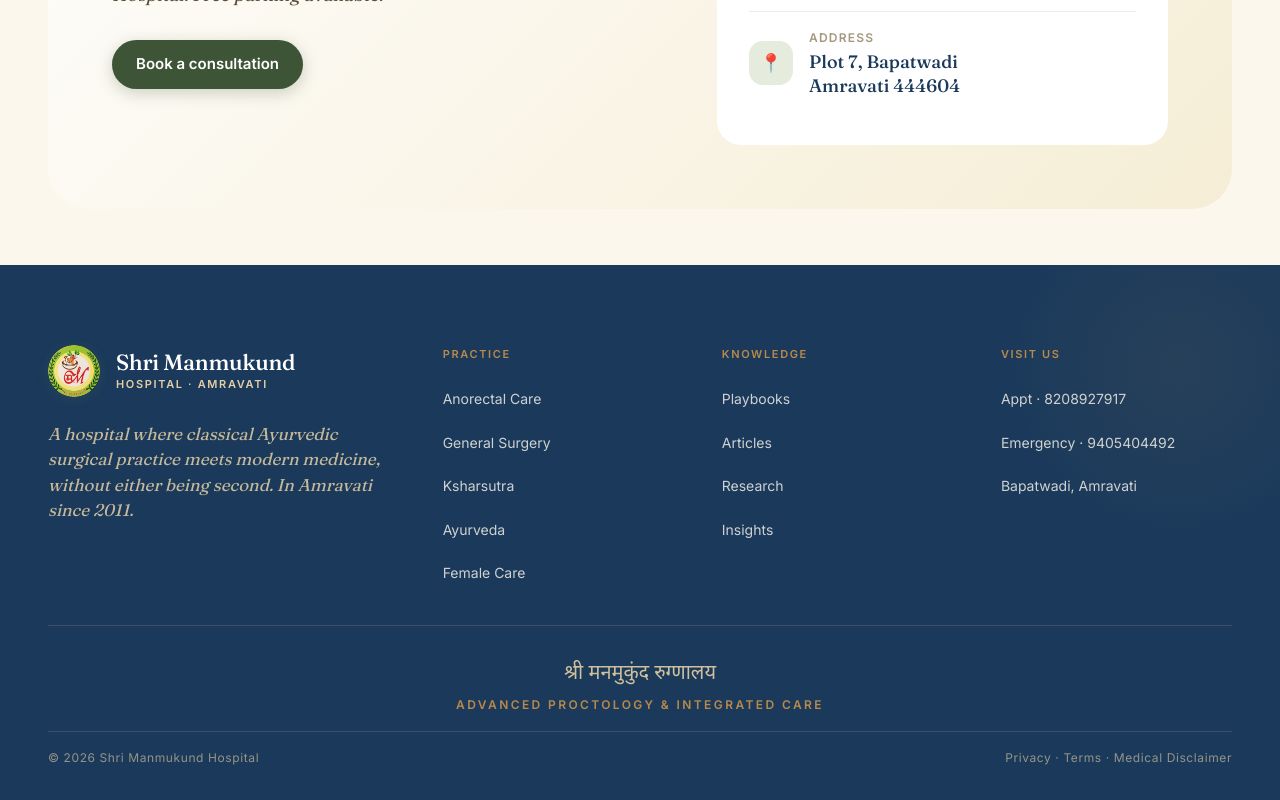
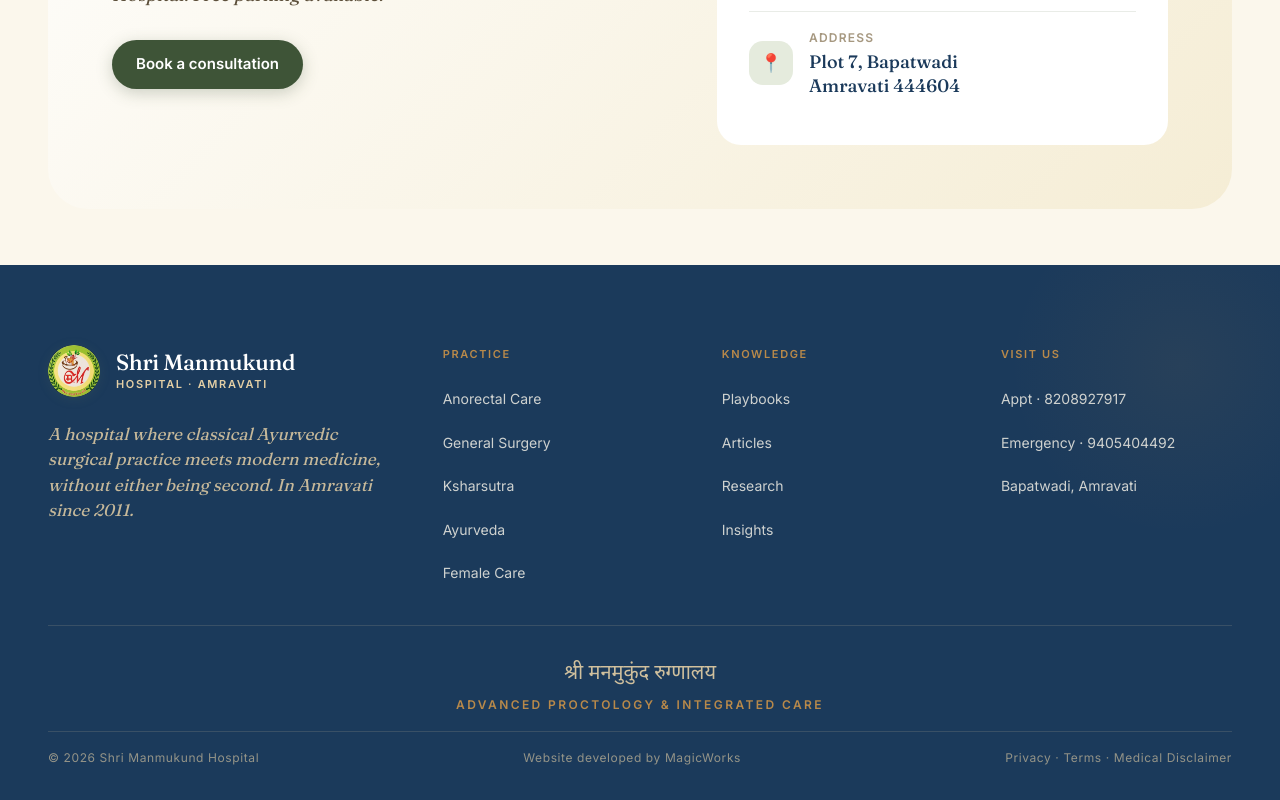
Before and after one commit to Shrimanmukund/ShriManmukund_Web, a Next.js app: page / in a window 1280 px wide. Shown: the part 4491-5291 px from the top of the page. Built offline with nearby package versions, Linux system fonts and the light colour scheme; no server answers.

Commit message:
feat(footer): add MagicWorks developer credit

```diff
--- a/src/components/layout/SiteFooter.tsx
+++ b/src/components/layout/SiteFooter.tsx
@@ -91,6 +91,16 @@
 
         <div className="footer-bottom">
           <span>© 2026 Shri Manmukund Hospital</span>
+          <p>
+            Website developed by{' '}
+            <a
+              href="https://magicworksitsolutions.com/"
+              rel="nofollow"
+              target="_blank"
+            >
+              MagicWorks
+            </a>
+          </p>
           <span>
             <Link href="/legal/privacy-policy/">Privacy</Link> ·{' '}
             <Link href="/legal/terms-of-use/">Terms</Link> ·{' '}
```
